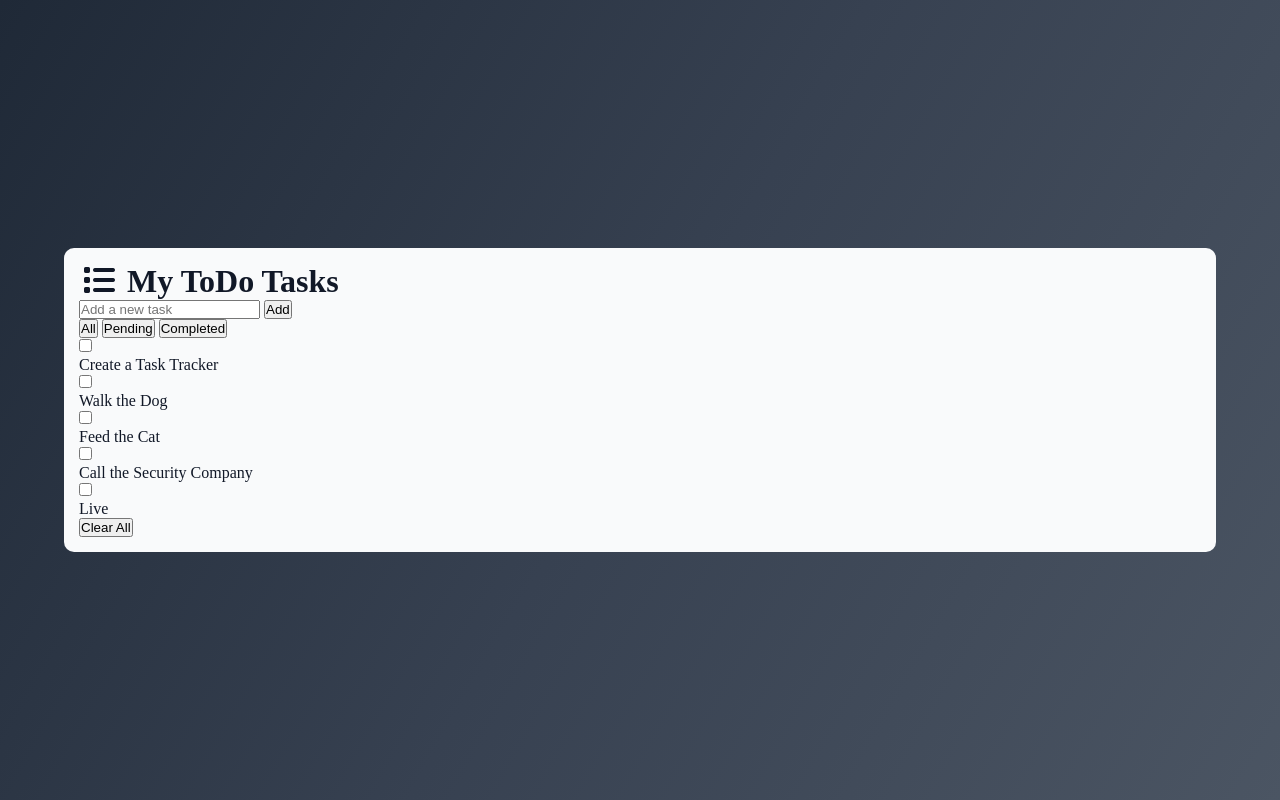
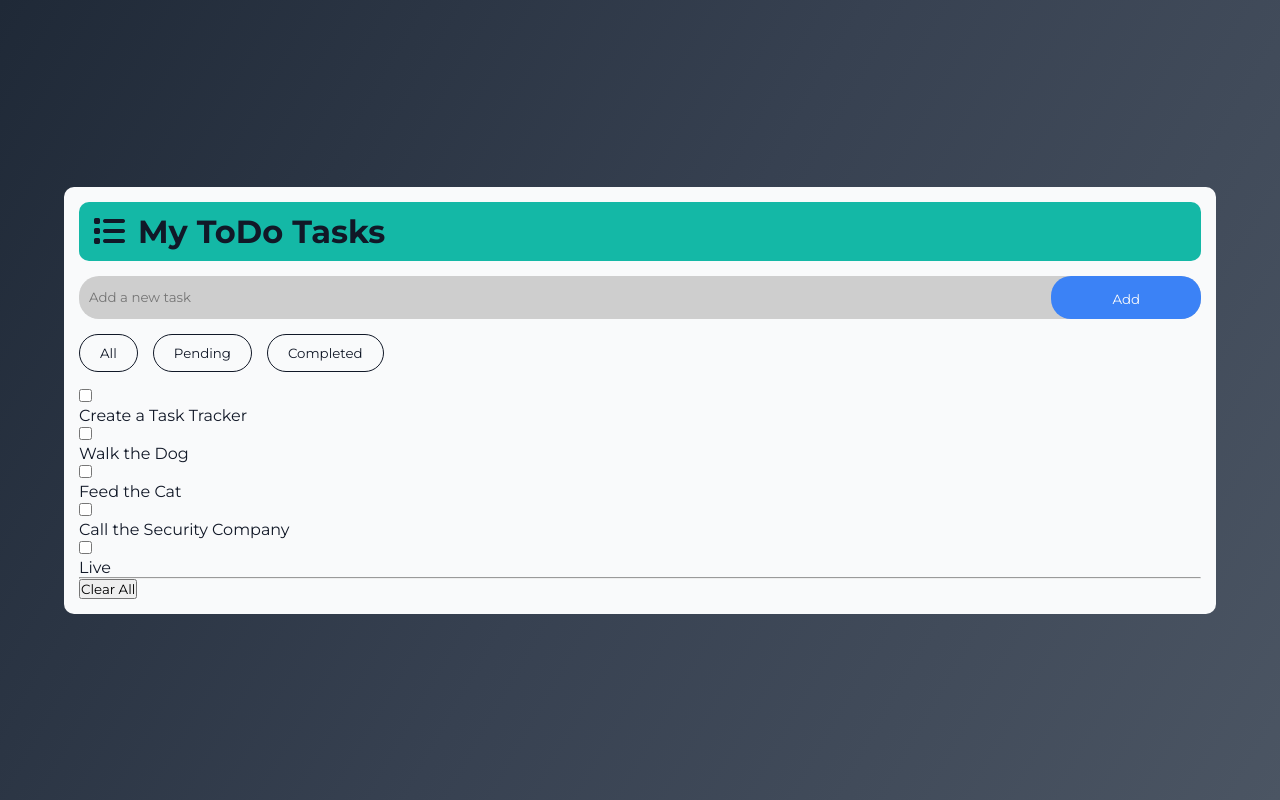
Before and after one commit to ZHero2x0/rootwork-week-01, a plain HTML site: page task-tracker/index.html in a window 1280 px wide. Drawn offline with Linux system fonts and the light colour scheme.

Commit message:
styled the text input and the add task button

```diff
--- a/task-tracker/index.html
+++ b/task-tracker/index.html
@@ -4,6 +4,11 @@
     <meta charset="UTF-8" />
     <meta name="viewport" content="width=device-width, initial-scale=1.0" />
     <link rel="stylesheet" href="styles.css" />
+    <link rel="preconnect" href="https://fonts.googleapis.com" />
+    <link rel="preconnect" href="https://fonts.gstatic.com" crossorigin />
+    <link
+      href="https://fonts.googleapis.com/css2?family=Montserrat:ital,wght@0,100..900;1,100..900&family=Roboto:ital,wght@0,100..900;1,100..900&display=swap"
+      rel="stylesheet" />
     <link
       rel="stylesheet"
       href="https://cdnjs.cloudflare.com/ajax/libs/font-awesome/7.3.1/css/all.min.css" />
@@ -13,22 +18,25 @@
     <div id="container">
       <div id="task-card">
         <header>
-          <h1>
-            <i class="fa-solid fa-list" style="color: #111827"></i>
-            My ToDo Tasks
-          </h1>
+          <div id="todo">
+            <h1>
+              <i class="fa-solid fa-list" style="color: #111827"></i>
+              My ToDo Tasks
+            </h1>
+          </div>
+
           <form id="task-form">
             <label for="task-input"> </label>
             <input type="text" id="task-input" name="text" placeholder="Add a new task" />
-            <button type="submit">Add</button>
+            <button type="submit" id="task-btn">Add</button>
           </form>
         </header>
 
         <nav id="nav-filters">
           <div id="filters">
-            <button>All</button>
-            <button>Pending</button>
-            <button>Completed</button>
+            <button class="filter-btn" id="all">All</button>
+            <button class="filter-btn" id="pending">Pending</button>
+            <button class="filter-btn" id="completed">Completed</button>
           </div>
         </nav>
 
@@ -54,6 +62,7 @@
             <p>Live</p>
           </label>
         </main>
+        <hr />
         <footer>
           <button type="reset">Clear All</button>
         </footer>
--- a/task-tracker/styles.css
+++ b/task-tracker/styles.css
@@ -10,6 +10,7 @@
     margin: 0;
     padding: 0;
     box-sizing: border-box;
+    font-family: Montserrat;
 }
 
 #container {
@@ -29,7 +30,62 @@
     border-radius: 10px;
 }
 
-#task-form {
-    width:
+#todo{
+    background-color: #14B8A6;
+    border-radius: 10px;
+    padding: 10px;
+    margin-bottom: var(--space-md);
 
 }
+
+#task-form {
+    background-color: #CECECE;
+    border-radius: 20px;
+    max-width: 100%;
+    display: flex;
+    align-items: center;
+    justify-content: center;
+}
+
+#task-input {
+    border: none;
+    outline: none;
+    background-color: transparent;
+    width: 100%;
+    height: 100%;
+    border: 5px solid var(--bg-color);
+    border-radius: 20px;
+    padding: 10px;
+}
+
+#task-btn {
+    width: 15%;
+    border: none;
+    outline: none;
+    border-radius: 20px;
+    padding: 15px;
+    background-color: var(--accent-color);
+    color: var(--card-color);
+    height: 43px;
+    cursor: pointer;
+}
+
+#nav-filters {
+    margin: var(--space-md) 0;
+}
+
+#filters {
+    display: flex;
+    align-items: center;
+    justify-content: flex-start;
+    gap: var(--space-md);
+}
+
+.filter-btn {
+    border: 1px solid var(--text-color);
+    border-radius: 20px;
+    padding: 10px 20px;
+    background-color: transparent;
+    color: var(--text-color);
+    cursor: pointer;
+}
```
